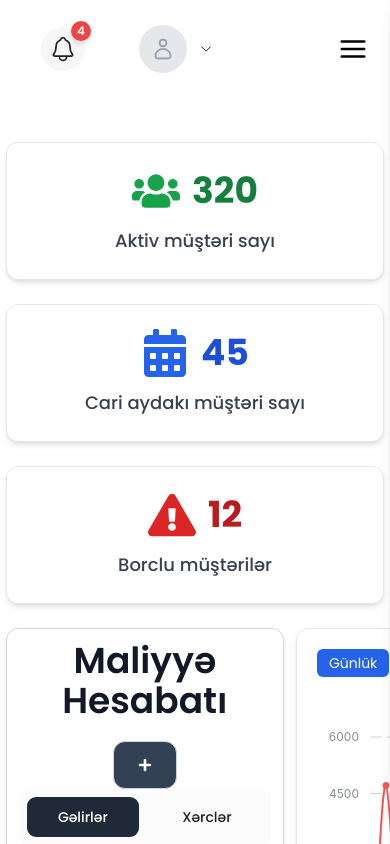
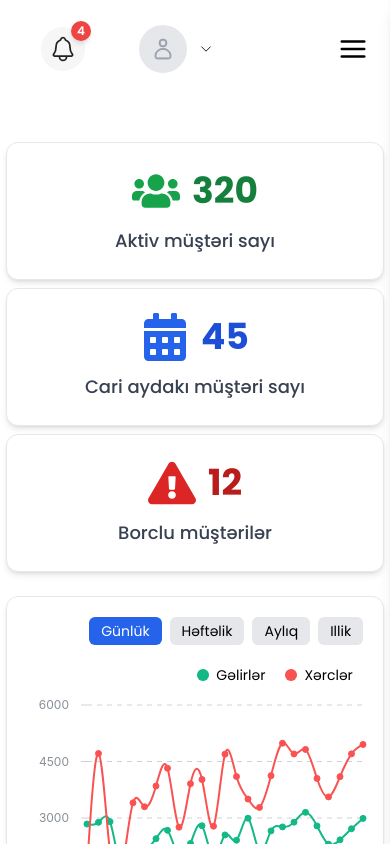
Before and after one commit to nihad-xalq/creatrax, a Next.js app: page /app/finances in a window 390 px wide. Built offline with nearby package versions, Linux system fonts and the light colour scheme.

Commit message:
Fix finances page responsivity

```diff
--- a/src/views/FinancesView.tsx
+++ b/src/views/FinancesView.tsx
@@ -152,7 +152,7 @@
 
   return (
     <section className="financesSection flex flex-col-reverse lg:flex-col justify-between items-start gap-6 w-full">
-      <div className="flex flex-row items-stretch gap-3 w-full">
+      <div className="flex flex-col-reverse md:flex-row items-stretch gap-3 w-full">
         <div className="w-full lg:w-full flex flex-col items-center gap-3">
           <div className="about_inner border border-gray-300 rounded-[12px] p-3 w-full shadow-md">
             <PageTitle title="Maliyyə Hesabatı" />
@@ -302,7 +302,7 @@
           </div>
 
           {/* Revenue, Expense, and Budget Indicators */}
-          <div className="grid grid-cols-1 md:grid-cols-3 gap-6 w-full">
+          <div className="grid grid-cols-1 md:grid-cols-3 gap-2 md:gap-6 w-full">
             {budgetRevenueExpenseData.map((m) => (
               <div
                 key={m.category}
@@ -325,7 +325,7 @@
       </div>
 
       {/* Customer Indicators */}
-      <div className="grid grid-cols-1 sm:grid-cols-2 lg:grid-cols-3 gap-6 w-full mt-6">
+      <div className="grid grid-cols-1 sm:grid-cols-2 lg:grid-cols-3 gap-2 md:gap-6 w-full mt-6">
         {customerIndicators.map((indicator) => (
           <div
             key={indicator.title}
```
